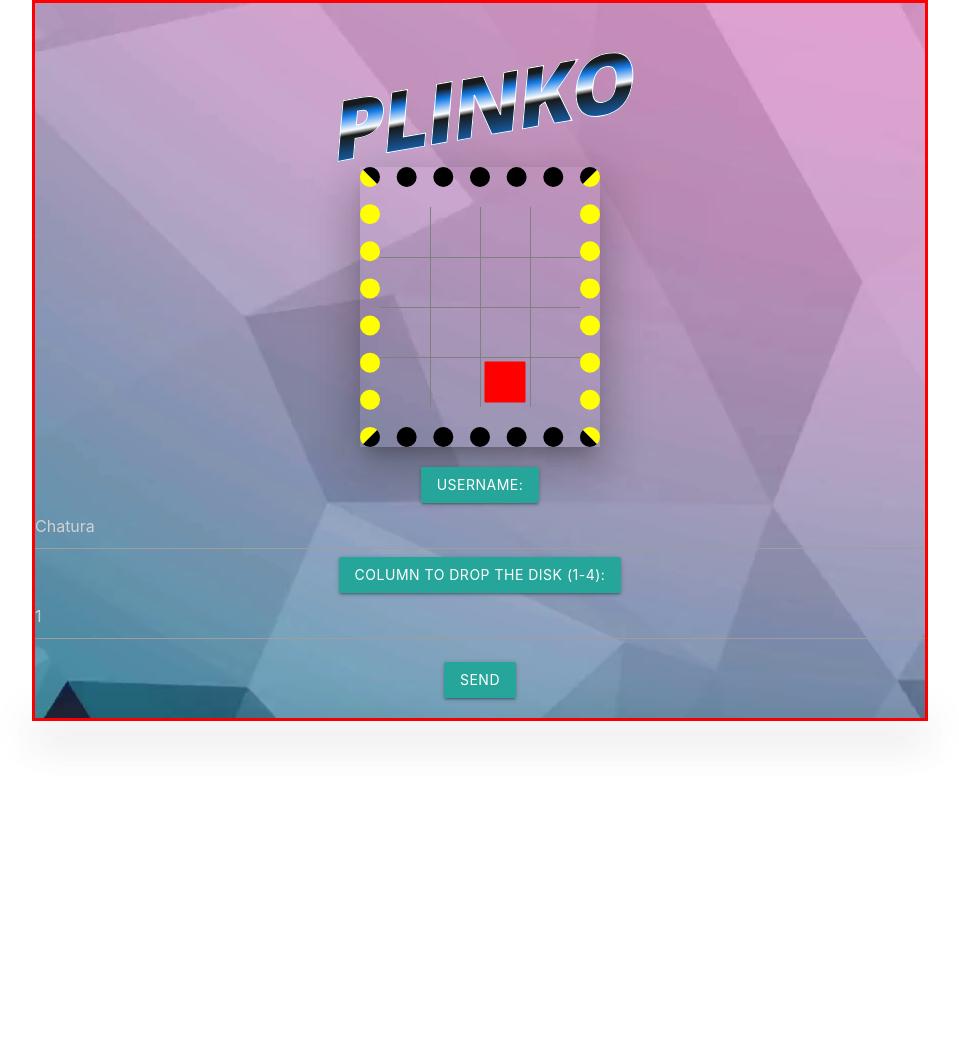
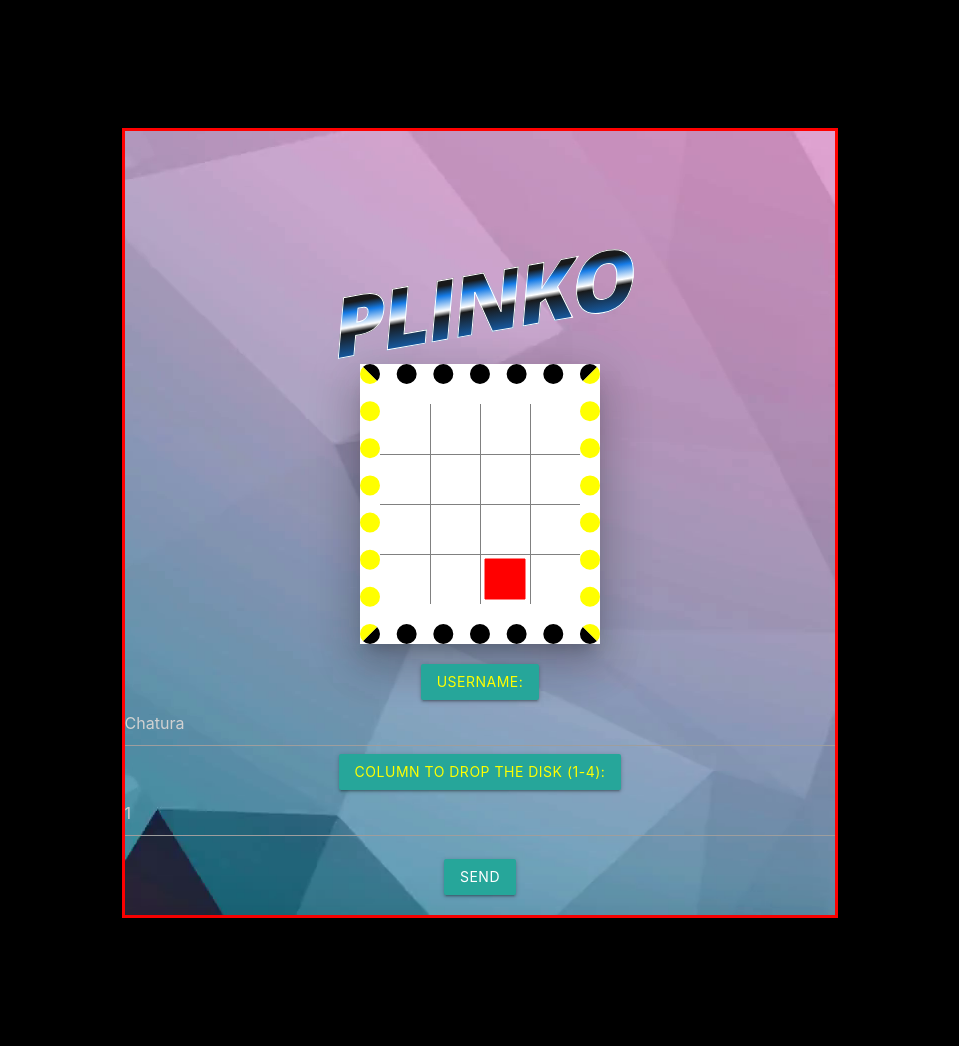
Before and after one commit to alphabin/CST336, a PHP site: page /HW/HW2/index.html in a window 1280 px wide. Shown: the whole page, without its empty margins (160-1119 px from the left). Before the commit the page ends 721 px from the top, so only its background shows below. Run offline with PHP 8.4, Linux system fonts and the light colour scheme.

Commit message:
update:HW2

```diff
--- a/HW/HW2/css/styles.css
+++ b/HW/HW2/css/styles.css
@@ -1,7 +1,26 @@
+
+html{
+  background-color: black;
+}
+
+
+body {
+    margin: 10%;
+}
+
 
 .container{
     border-style: solid;
     border-color: red;
+}
+
+input{
+  color: white;
+
+}
+
+input:focus {
+    background-color: yellow;
 }
 
 #canvas {
@@ -16,6 +35,18 @@
     margin-top: 40px;
 }
 
+#canvas {
+  background-color: white !important;
+}
+
+.retro{
+   margin: 10%;
+}
+
+button{
+  color:yellow !important;
+}
+
 h1
 {
         font-family: 'Pacifico', cursive;
@@ -24,7 +55,6 @@ h1
 }
 
 .container {
-
   background-image: url('../inc/bak.png');
 }
 
--- a/Labs/Lab2/css/styles.css
+++ b/Labs/Lab2/css/styles.css
@@ -1,4 +1,4 @@
-    @import url('https://fonts.googleapis.com/css?family=Baloo+Bhaina');
+
 
     img {
         border-radius:20px;
```
